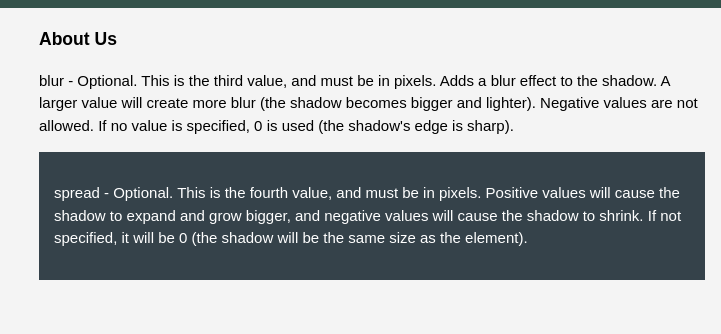
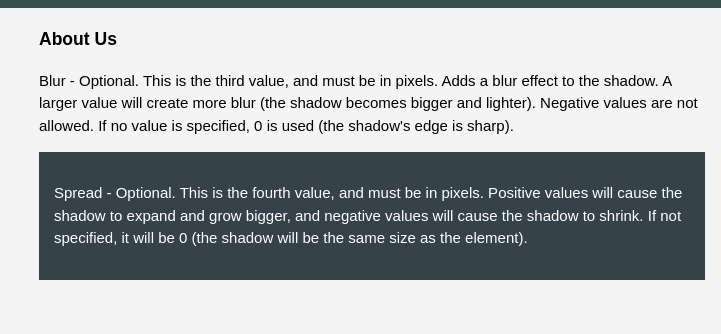
Before and after one commit to iconostas/test-projects-tutorials, a plain HTML site: page Stan's Web Design/about.html in a window 1280 px wide. Shown: the part 196-530 px from the top of the page, 89-810 px from the left. Drawn offline with Linux system fonts and the light colour scheme.

Commit message:
Update about.html

```diff
--- a/Stan's Web Design/about.html
+++ b/Stan's Web Design/about.html
@@ -38,11 +38,11 @@
         <article id="main-col">
           <h1 class="page-title">About Us</h1>
           <p>
-            blur - Optional. This is the third value, and must be in pixels. Adds a blur effect to the shadow. A larger value will create more blur (the shadow becomes bigger and lighter). Negative values are not allowed. If no value is specified, 0 is used (the shadow's edge is sharp).
+            Blur - Optional. This is the third value, and must be in pixels. Adds a blur effect to the shadow. A larger value will create more blur (the shadow becomes bigger and lighter). Negative values are not allowed. If no value is specified, 0 is used (the shadow's edge is sharp).
           </p>
           <div class="dark">
             <p>
-              spread - Optional. This is the fourth value, and must be in pixels. Positive values will cause the shadow to expand and grow bigger, and negative values will cause the shadow to shrink. If not specified, it will be 0 (the shadow will be the same size as the element).
+              Spread - Optional. This is the fourth value, and must be in pixels. Positive values will cause the shadow to expand and grow bigger, and negative values will cause the shadow to shrink. If not specified, it will be 0 (the shadow will be the same size as the element).
             </p>
           </div>
         </article>
```
